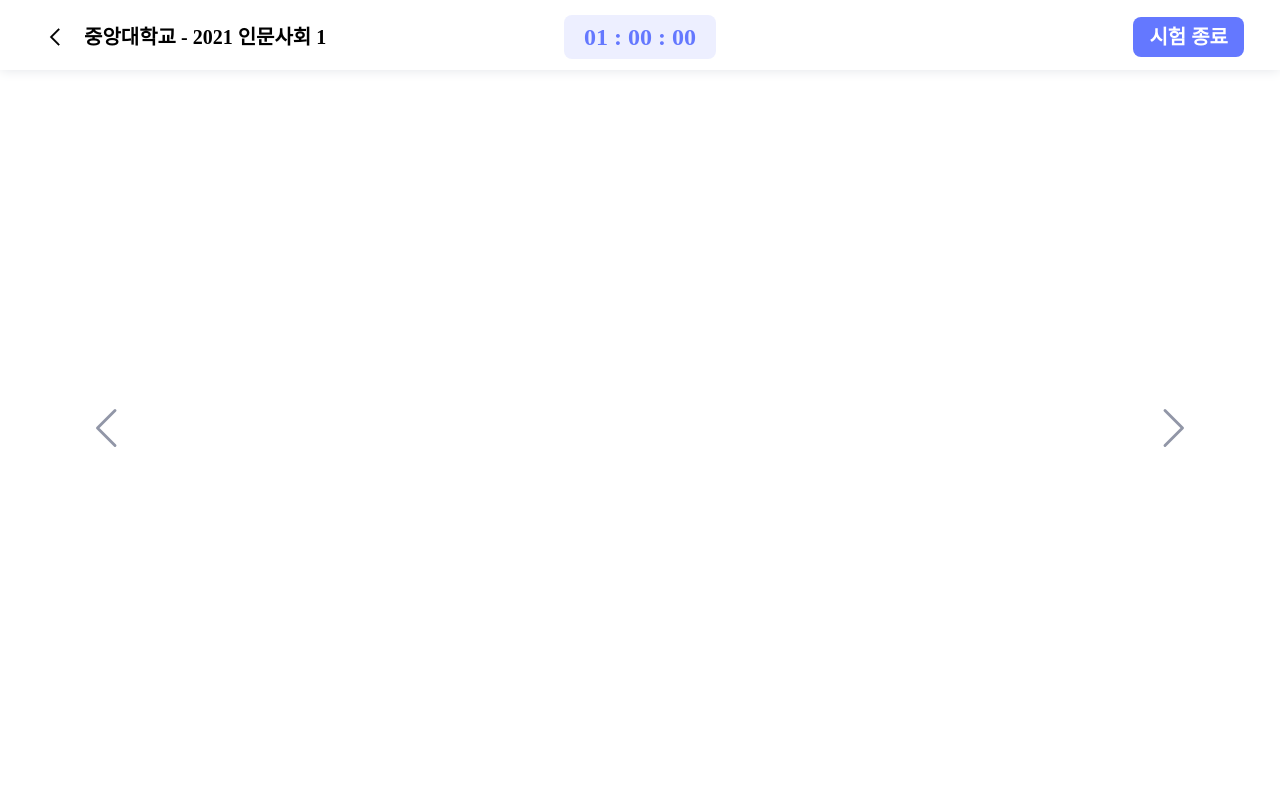
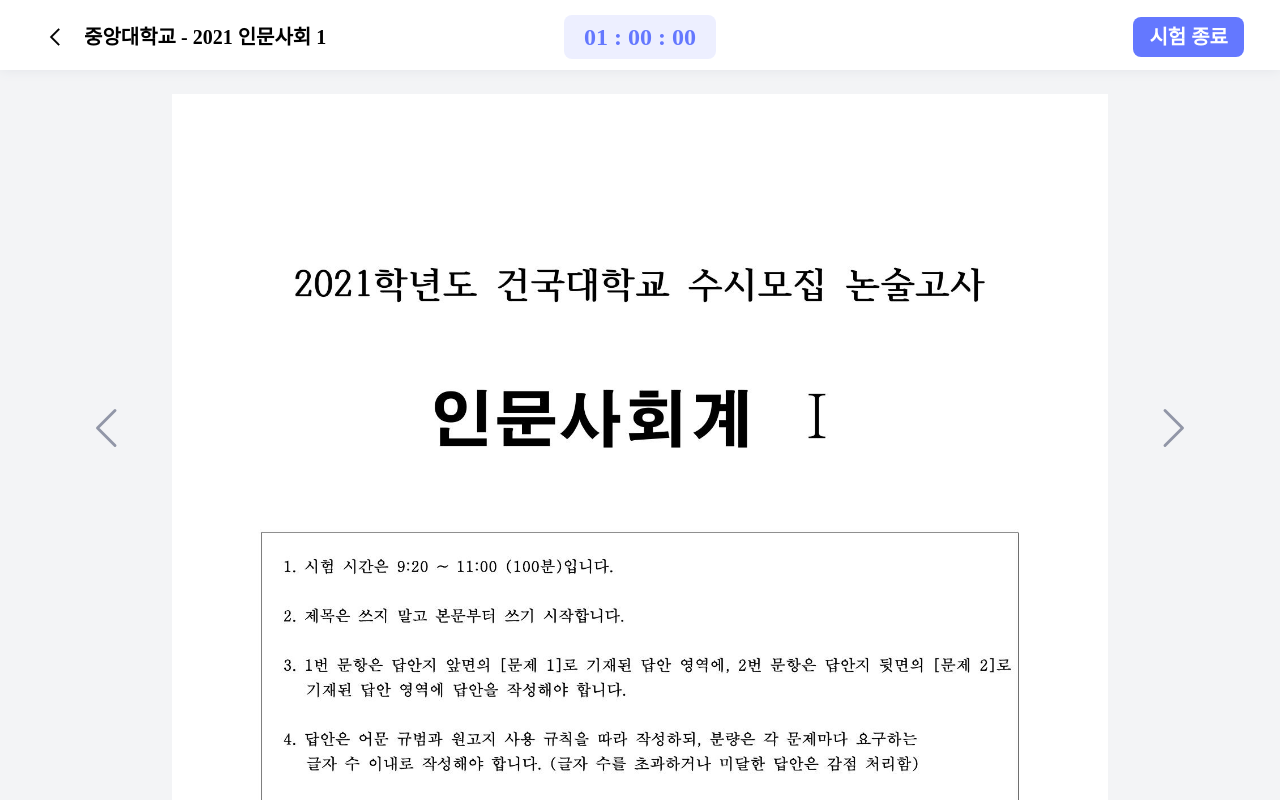
Before and after one commit to nonsoolmate-official/nonsoolmate-client, a React (Vite) app in the folder nonsoolmateClient/: page /takeTest in a window 1280 px wide. Shown: the top 800 px of the page. Built offline with nearby package versions, Linux system fonts and the light colour scheme; a web font is replaced by a local one.

Commit message:
[ design/#14 ] 임시로 시험지 이미지 배치

```diff
--- a/nonsoolmateClient/src/takeTest/components/TestSection.tsx
+++ b/nonsoolmateClient/src/takeTest/components/TestSection.tsx
@@ -1,12 +1,14 @@
 import { LeftArrowBigIc, RightArrowBigIc } from "@assets/index";
 import styled from "styled-components";
-
+import testPaper1 from "../../assets/image/testPaperImg1.jpeg";
+import { commonFlex } from "style/commonStyle";
 export default function TestSection() {
   return (
     <TestSectionContainer>
       <PreviousPageButton>
         <LeftArrowBigIcon />
       </PreviousPageButton>
+      <TestPaperImage src={testPaper1} alt="시험지" />
       <NextPageButton>
         <RightArrowBigIcon />
       </NextPageButton>
@@ -14,6 +16,8 @@
   );
 }
 const TestSectionContainer = styled.section`
+  ${commonFlex};
+
   background-color: ${({ theme }) => theme.colors.grey_50};
 `;
 const PreviousPageButton = styled.button`
@@ -36,3 +40,8 @@
   width: 5.6rem;
   height: 5.6rem;
 `;
+const TestPaperImage = styled.img`
+  width: 93.6rem;
+  height: 132.38rem;
+  margin: 2.4rem 8rem;
+`;
```
Also changed, not shown: nonsoolmateClient/src/assets/image/testPaperImg1.jpeg (added).
